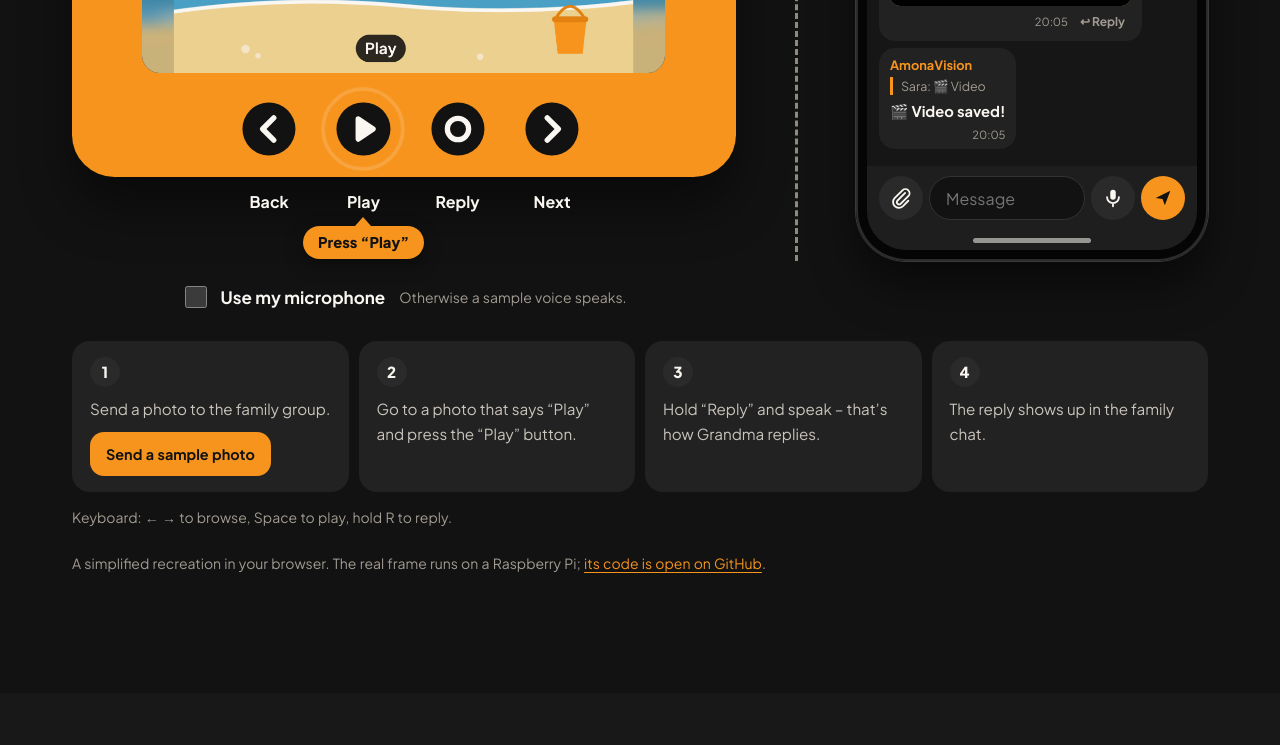
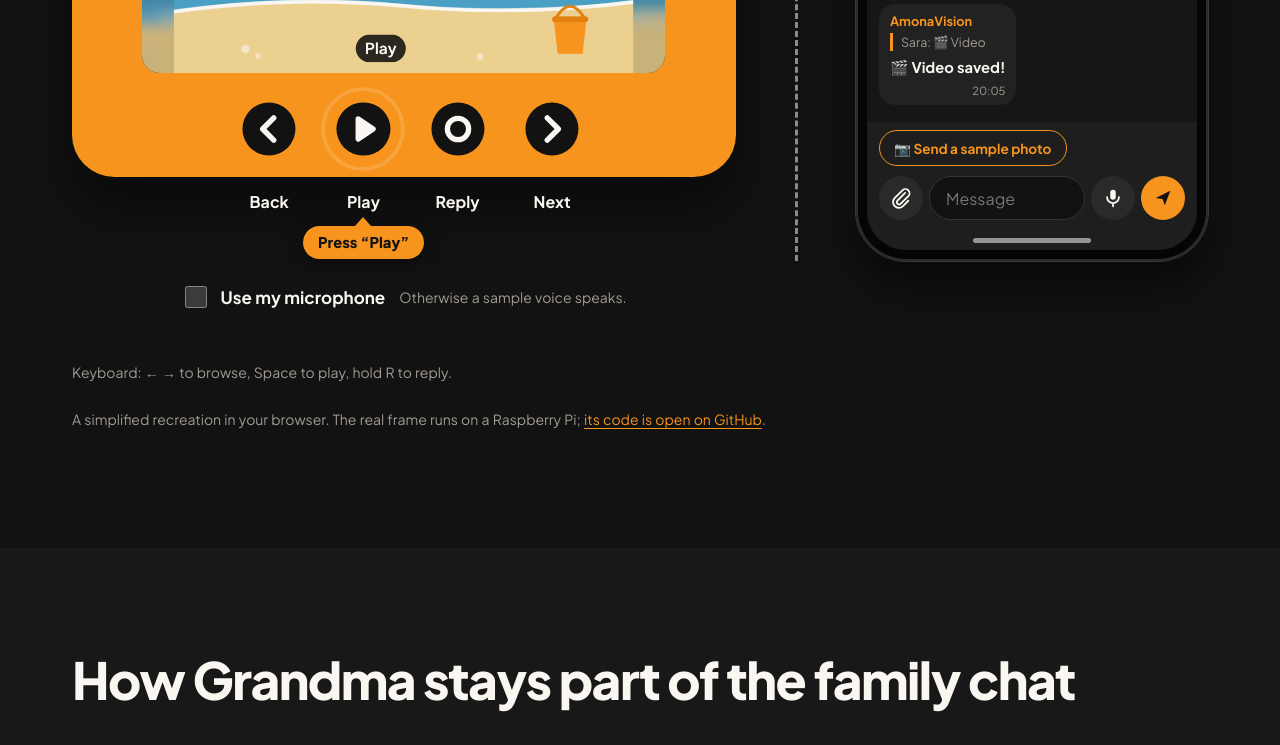
Before and after one commit to jonalus-hub/amonavision-web, a plain HTML site: page index.html in a window 1280 px wide. Shown: the part 3129-3874 px from the top of the page. Drawn offline with Linux system fonts and the light colour scheme; grey boxes are pictures that could not be loaded.

Commit message:
Demo without the numbered steps; contact email
- The four numbered steps under the demo are gone; the guidance bubble on the
  frame does that job. Their "send a sample photo" button moves into the
  chat as a quick action above the message field.
- A contact link (mailto) in the status section and in the footer.
- The keyboard hint sits under the demo.

Co-Authored-By: Claude Opus 5.5 <noreply@anthropic.com>

```diff
--- a/css/site.css
+++ b/css/site.css
@@ -118,34 +118,21 @@ h3 { font-size: 1.25rem; }
 .feature h3 { margin-bottom: 10px; }
 .feature p { color: var(--muted); margin: 0; font-size: 0.98rem; }
 
-/* Demo: steps */
-.steps { list-style: none; margin: 0 0 14px; padding: 0; display: grid; gap: 10px; }
-@media (min-width: 900px) { .steps { grid-template-columns: repeat(4, 1fr); } }
-.step { display: flex; flex-direction: column; gap: 10px; background: var(--panel); border: 2px solid transparent; border-radius: 18px; padding: 14px 16px; font-size: 0.95rem; }
-.step p { margin: 0; color: var(--muted); }
-.step-num { display: inline-grid; place-items: center; width: 30px; height: 30px; border-radius: 50%; background: var(--panel-2); color: var(--cream); font-weight: 800; }
-.step-done { display: none; color: var(--accent); font-weight: 700; }
-.step.done { border-color: var(--accent); }
-.step.done .step-num { background: var(--accent); color: var(--bg); }
-.step.done .step-done { display: inline; }
-.step .button { align-self: flex-start; }
-
+/* Demo: layout */
 .mic { display: flex; flex-wrap: wrap; align-items: center; justify-content: center; gap: 0 14px; margin-top: 10px; text-align: center; }
 .switch { display: inline-flex; align-items: center; gap: 10px; font-weight: 700; cursor: pointer; min-height: 44px; }
 .switch input { width: 22px; height: 22px; accent-color: var(--accent); }
-
-/* Demo: layout */
-/* Frame, steps and chat in one grid: #demo lands here, so the frame is on screen.
-   Phones: frame, internet line, phone, then the steps. Wide screens: frame and phone side by side, steps below. */
+/* Frame, internet line and phone in one grid: #demo lands here, so the frame is on screen.
+   Phones: frame, internet line, phone. Wide screens: side by side. */
 .demo-grid { display: grid; gap: 24px; align-items: start; margin-top: 32px; scroll-margin-top: 80px;
   grid-template-columns: minmax(0, 1fr);   /* never wider than the screen (the handset alone wants 400px) */
-  grid-template-areas: "frame" "net" "chat" "guide"; }
+  grid-template-areas: "frame" "net" "chat"; }
 .frame-col { grid-area: frame; }
-.guide { grid-area: guide; }
 .net { grid-area: net; }
 .handset { grid-area: chat; }
 @media (min-width: 1000px) {
-  .demo-grid { grid-template-columns: minmax(0, 1fr) 96px 352px; column-gap: 12px; row-gap: 80px; grid-template-areas: "frame net chat" "guide guide guide"; }
+  /* padding: room for what hangs under the frame (key names, bubble, microphone) */
+  .demo-grid { grid-template-columns: minmax(0, 1fr) 96px 352px; column-gap: 12px; padding-bottom: 72px; grid-template-areas: "frame net chat"; }
   /* The frame and the phone share a centre line. The key labels and the keyboard hint hang below
      the frame, out of the flow, so it is the frame itself that is centred, in the room the taller phone leaves. */
   .frame-col { align-self: center; position: relative; }
@@ -155,7 +142,7 @@ h3 { font-size: 1.25rem; }
   .frame-col .mic { position: absolute; top: calc(100% + 98px); left: 0; right: 0; margin: 0; }   /* the microphone switch, under the guidance bubble */
 }
 .frame-col { display: flex; flex-direction: column; align-items: center; }
-.keys-hint { margin: 0; }
+.keys-hint { margin: 28px 0 0; }
 @media (hover: none) and (pointer: coarse) { .keys-hint { display: none; } }   /* touch screens have no keyboard */
 .demo-note { margin-top: 24px; }
 
@@ -251,6 +238,10 @@ h3 { font-size: 1.25rem; }
 .reply-bar button { background: none; border: 0; color: var(--muted); cursor: pointer; font-size: 1rem; min-width: 36px; min-height: 36px; }
 .chat-status { margin: 0; padding: 0 14px; min-height: 0; font-size: 0.78rem; color: var(--accent); }
 .chat-status:not(:empty) { padding: 6px 14px 0; }
+.quick { padding: 8px 12px 0; background: #1e1e1e; }
+.quick[hidden] { display: none; }
+.chip { min-height: 36px; padding: 0 14px; border: 1px solid var(--accent); border-radius: 18px; background: none; color: var(--accent); font: 700 0.85rem var(--font); cursor: pointer; }
+.chip:hover { background: rgba(247, 148, 29, 0.12); }
 .composer { display: flex; align-items: center; gap: 6px; padding: 10px 12px 30px; background: #1e1e1e; }
 .composer input[type="text"] { flex: 1; min-width: 0; min-height: 44px; background: #121212; border: 1px solid var(--line); color: var(--cream); border-radius: 22px; padding: 0 16px; font: 1rem var(--font); }
 .icon-btn { display: inline-grid; place-items: center; flex: none; width: 44px; height: 44px; border-radius: 50%; border: 0; background: var(--panel-2); color: var(--cream); cursor: pointer; touch-action: none; user-select: none; -webkit-user-select: none; }
@@ -313,6 +304,7 @@ label.icon-btn:focus-within { outline: 3px solid var(--accent); outline-offset:
 .remote { margin: 44px auto 0; max-width: 46rem; text-align: center; color: var(--muted); border-top: 2px dashed #555; padding-top: 18px; }
 
 /* Status */
+.contact { display: flex; flex-wrap: wrap; align-items: center; gap: 12px 18px; margin-top: 28px; font-size: 1.15rem; font-weight: 700; }
 .timeline { list-style: none; margin: 32px 0; padding: 0; display: grid; gap: 16px; }
 @media (min-width: 800px) { .timeline { grid-template-columns: repeat(3, 1fr); } }
 .timeline li { background: var(--panel); border-radius: var(--radius); padding: 24px; }
--- a/index.html
+++ b/index.html
@@ -221,6 +221,7 @@
             <button type="button" id="replyCancel" aria-label="Antwort abbrechen" data-i18n-attr="aria-label:chat.cancel">✕</button>
           </div>
           <p class="chat-status" id="chatStatus" aria-live="polite"></p>
+          <div class="quick" id="quick"><button type="button" class="chip" id="sampleBtn" data-i18n="chat.sample">📷 Beispielfoto senden</button></div>
           <form class="composer" id="composer" autocomplete="off">
             <label class="icon-btn" title="Foto oder Video senden" data-i18n-attr="title:chat.attach">
               <svg viewBox="0 0 24 24" aria-hidden="true"><path d="M16.5 6.5 L8 15 a2.5 2.5 0 0 0 3.5 3.5 L20 10 a4.5 4.5 0 0 0 -6.4 -6.4 L5 12.2 a6.3 6.3 0 0 0 8.9 8.9 L20 15" fill="none" stroke="currentColor" stroke-width="2" stroke-linecap="round" stroke-linejoin="round"/></svg>
@@ -239,30 +240,8 @@
         </div>
         </div>
 
-        <div class="guide">
-        <ol class="steps">
-          <li class="step" data-step="1">
-            <span class="step-num" aria-hidden="true">1</span>
-            <p><span data-i18n="step1">Schicken Sie ein Foto in die Familiengruppe.</span> <span class="step-done" data-i18n="step.done">erledigt</span></p>
-            <button type="button" class="button small" id="sampleBtn" data-i18n="step1.button">Beispielfoto senden</button>
-          </li>
-          <li class="step" data-step="2">
-            <span class="step-num" aria-hidden="true">2</span>
-            <p><span data-i18n="step2">Blättern Sie zu einem Foto mit „Abspielen“ und drücken Sie die Taste „Abspielen“.</span> <span class="step-done" data-i18n="step.done">erledigt</span></p>
-          </li>
-          <li class="step" data-step="3">
-            <span class="step-num" aria-hidden="true">3</span>
-            <p><span data-i18n="step3">Halten Sie „Antworten“ gedrückt und sprechen Sie – so antwortet Oma.</span> <span class="step-done" data-i18n="step.done">erledigt</span></p>
-          </li>
-          <li class="step" data-step="4">
-            <span class="step-num" aria-hidden="true">4</span>
-            <p><span data-i18n="step4">Die Antwort erscheint im Familienchat.</span> <span class="step-done" data-i18n="step.done">erledigt</span></p>
-          </li>
-        </ol>
-        <p class="small keys-hint" data-i18n="demo.keys">Tastatur: ← → blättern, Leertaste abspielen, R gedrückt halten zum Antworten.</p>
-
-        </div>
       </div>
+      <p class="small keys-hint" data-i18n="demo.keys">Tastatur: ← → blättern, Leertaste abspielen, R gedrückt halten zum Antworten.</p>
       <p class="small demo-note" data-i18n-html="demo.note">Eine vereinfachte Nachbildung im Browser. Der echte Rahmen läuft auf einem Raspberry Pi; <a href="https://github.com/jonalus-hub/amonavision-frame">sein Code ist offen auf GitHub</a>.</p>
     </div>
   </section>
@@ -359,6 +338,7 @@
       </ol>
       <p class="narrow" data-i18n="status.telegram">Im Pilot läuft der Familienchat über eine Telegram-Gruppe. Für das Serienprodukt ist eine eigene Familien-App mit Servern in der EU geplant.</p>
       <p class="narrow" data-i18n-html="status.code">Der Code des Prototyps ist offen: <a href="https://github.com/jonalus-hub/amonavision-frame">github.com/jonalus-hub/amonavision-frame</a></p>
+      <p class="contact" data-i18n-html="status.contact">Fragen oder Interesse an der Testserie? <a class="button primary" href="mailto:jonalustizazavala@gmail.com?subject=AmonaVision">Schreiben Sie mir</a></p>
     </div>
   </section>
 </main>
@@ -372,6 +352,7 @@
     <div class="small">
       <p data-i18n-html="footer.credits">Demo-Inhalte: gezeichnete Fotos und Video mit den Figuren der Illustrationen, synthetische Stimmen (Kokoro TTS; Piper mit Thorsten- und Kerstin-Stimme, CC0).</p>
       <p data-i18n="footer.font">Schrift: Plus Jakarta Sans (SIL Open Font License).</p>
+      <p data-i18n-html="footer.contact">Kontakt: <a href="mailto:jonalustizazavala@gmail.com?subject=AmonaVision">jonalustizazavala@gmail.com</a></p>
       <p data-i18n="footer.privacy">Diese Seite setzt keine Cookies und lädt nichts von anderen Servern.</p>
     </div>
   </div>
--- a/js/demo.js
+++ b/js/demo.js
@@ -48,7 +48,7 @@
     { sender: 'Sara', kind: 'photo', file: 'bedtime.png', voice: '07-bedtime-story', time: '19:58' },
     { sender: 'Sara', kind: 'video', file: 'hello', time: '20:05' },
   ];
-  const SAMPLES = ['flower.png'];   // the photo the visitor sends in step 1
+  const SAMPLES = ['flower.png'];   // what the chat's "send a sample photo" button sends
   let sampleNext = 0;
 
   const sessions = [];   // what the frame can show, in arrival order
@@ -300,7 +300,6 @@
     state = 'PLAYING';
     currentPlayed = true;
     played = true;
-    markStep(2);
     announce(t('live.playing'));
     if (s.kind === 'video') {
       videoEl.src = s.video;
@@ -370,11 +369,9 @@
     packet('to-chat');
     replied = true;
     coach();
-    markStep(3);
     setTimeout(() => {
       addMsg({ fromFrame: true, kind: 'voice', voice, replyTo: s.voiceMsgId || s.msgId, time: clock() });
       announce(t('live.sent'));
-      markStep(4);
     }, TRIP_MS);
   }
 
@@ -589,7 +586,6 @@
     const idx = sessions.length - 1;
     setTimeout(() => show(idx), TRIP_MS);   // what the family sends shows up on the frame
     botSay('bot.photoSaved', m.id);
-    markStep(1);
     if (!sample) setReply(null);
   }
 
@@ -617,7 +613,6 @@
     const idx = sessions.length - 1;
     setTimeout(() => show(idx), TRIP_MS);
     botSay('bot.videoSaved', m.id);
-    markStep(1);
     setReply(null);
   }
 
@@ -667,11 +662,7 @@
   sampleBtn.addEventListener('click', () => {
     if (sampleNext >= SAMPLES.length) return;
     sendPhoto(`media/photos/${SAMPLES[sampleNext++]}`, { sample: true });
-    if (sampleNext >= SAMPLES.length) {
-      sampleBtn.disabled = true;
-      sampleBtn.dataset.i18n = 'step1.none';
-      sampleBtn.textContent = t('step1.none');
-    }
+    if (sampleNext >= SAMPLES.length) $('#quick').hidden = true;
   });
 
   // Voice notes from the chat: hold the microphone button.
@@ -731,12 +722,6 @@
     }
   });
 
-  // ------------------------------------------------------------------ steps
-  function markStep(n) {
-    const li = document.querySelector(`.step[data-step="${n}"]`);
-    if (li) li.classList.add('done');
-  }
-
   // ------------------------------------------------------------------ language
   AV.onLang(() => {
     if (state === 'PLAYING') finishPlaying();
--- a/js/i18n.js
+++ b/js/i18n.js
@@ -54,13 +54,6 @@
       'demo.title': 'Probieren Sie es aus.',
       'demo.lead': 'Der Rahmen bei Oma und das Handy der Familie, verbunden über das Internet. Alles läuft nur in Ihrem Browser – nichts wird hochgeladen.',
       'demo.netLabel': 'Rahmen und Familie sind über das Internet verbunden',
-      'step1': 'Schicken Sie ein Foto in die Familiengruppe.',
-      'step1.button': 'Beispielfoto senden',
-      'step1.none': 'Beispielfoto gesendet',
-      'step2': 'Blättern Sie zu einem Foto mit „Abspielen“ und drücken Sie die Taste „Abspielen“.',
-      'step3': 'Halten Sie „Antworten“ gedrückt und sprechen Sie – so antwortet Oma.',
-      'step4': 'Die Antwort erscheint im Familienchat.',
-      'step.done': 'erledigt',
       'demo.mic': 'Mein Mikrofon verwenden',
       'demo.micHint': 'Sonst spricht eine Beispielstimme.',
       'demo.micDenied': 'Kein Zugriff auf das Mikrofon. Die Demo nutzt die Beispielstimme.',
@@ -95,6 +88,7 @@
       'chat.members': 'Emma, Leo, Sara und Sie',
       'chat.label': 'Familiengruppe (Demo)',
       'chat.placeholder': 'Nachricht',
+      'chat.sample': '📷 Beispielfoto senden',
       'chat.attach': 'Foto oder Video senden',
       'chat.voice': 'Sprachnachricht: gedrückt halten',
       'chat.send': 'Senden',
@@ -148,10 +142,12 @@
       'status.next': 'Ein Serienprodukt, zuerst in Deutschland.',
       'status.telegram': 'Im Pilot läuft der Familienchat über eine Telegram-Gruppe. Für das Serienprodukt ist eine eigene Familien-App mit Servern in der EU geplant.',
       'status.code': 'Der Code des Prototyps ist offen: <a href="https://github.com/jonalus-hub/amonavision-frame">github.com/jonalus-hub/amonavision-frame</a>',
+      'status.contact': 'Fragen oder Interesse an der Testserie? <a class="button primary" href="mailto:jonalustizazavala@gmail.com?subject=AmonaVision">Schreiben Sie mir</a>',
 
       'footer.tagline': 'Der Familienchat – auch für Oma.',
       'footer.credits': 'Demo-Inhalte: gezeichnete Fotos und Video mit den Figuren der Illustrationen, synthetische Stimmen (Kokoro TTS; Piper mit Thorsten- und Kerstin-Stimme, CC0).',
       'footer.font': 'Schrift: Plus Jakarta Sans (SIL Open Font License).',
+      'footer.contact': 'Kontakt: <a href="mailto:jonalustizazavala@gmail.com?subject=AmonaVision">jonalustizazavala@gmail.com</a>',
       'footer.privacy': 'Diese Seite setzt keine Cookies und lädt nichts von anderen Servern.',
     },
 
@@ -205,13 +201,6 @@
       'demo.title': 'Try it.',
       'demo.lead': 'The frame at Grandma’s and the family’s phone, connected over the internet. It all runs in your browser – nothing is uploaded.',
       'demo.netLabel': 'The frame and the family are connected over the internet',
-      'step1': 'Send a photo to the family group.',
-      'step1.button': 'Send a sample photo',
-      'step1.none': 'Sample photo sent',
-      'step2': 'Go to a photo that says “Play” and press the “Play” button.',
-      'step3': 'Hold “Reply” and speak – that’s how Grandma replies.',
-      'step4': 'The reply shows up in the family chat.',
-      'step.done': 'done',
       'demo.mic': 'Use my microphone',
       'demo.micHint': 'Otherwise a sample voice speaks.',
       'demo.micDenied': 'No access to the microphone. The demo uses the sample voice.',
@@ -246,6 +235,7 @@
       'chat.members': 'Emma, Leo, Sara and you',
       'chat.label': 'Family group (demo)',
       'chat.placeholder': 'Message',
+      'chat.sample': '📷 Send a sample photo',
       'chat.attach': 'Send a photo or video',
       'chat.voice': 'Voice message: hold',
       'chat.send': 'Send',
@@ -299,10 +289,12 @@
       'status.next': 'A series product, starting in Germany.',
       'status.telegram': 'In the pilot, the family chat is a Telegram group. For the series product, a family app of its own with servers in the EU is planned.',
       'status.code': 'The prototype’s code is open: <a href="https://github.com/jonalus-hub/amonavision-frame">github.com/jonalus-hub/amonavision-frame</a>',
+      'status.contact': 'Questions, or interested in the test series? <a class="button primary" href="mailto:jonalustizazavala@gmail.com?subject=AmonaVision">Write to me</a>',
 
       'footer.tagline': 'The family chat – for Grandma too.',
       'footer.credits': 'Demo content: drawn photos and video with the characters of the illustrations, synthetic voices (Kokoro TTS; Piper with the Thorsten and Kerstin voices, CC0).',
       'footer.font': 'Typeface: Plus Jakarta Sans (SIL Open Font License).',
+      'footer.contact': 'Contact: <a href="mailto:jonalustizazavala@gmail.com?subject=AmonaVision">jonalustizazavala@gmail.com</a>',
       'footer.privacy': 'This page sets no cookies and loads nothing from other servers.',
     },
   };
```
